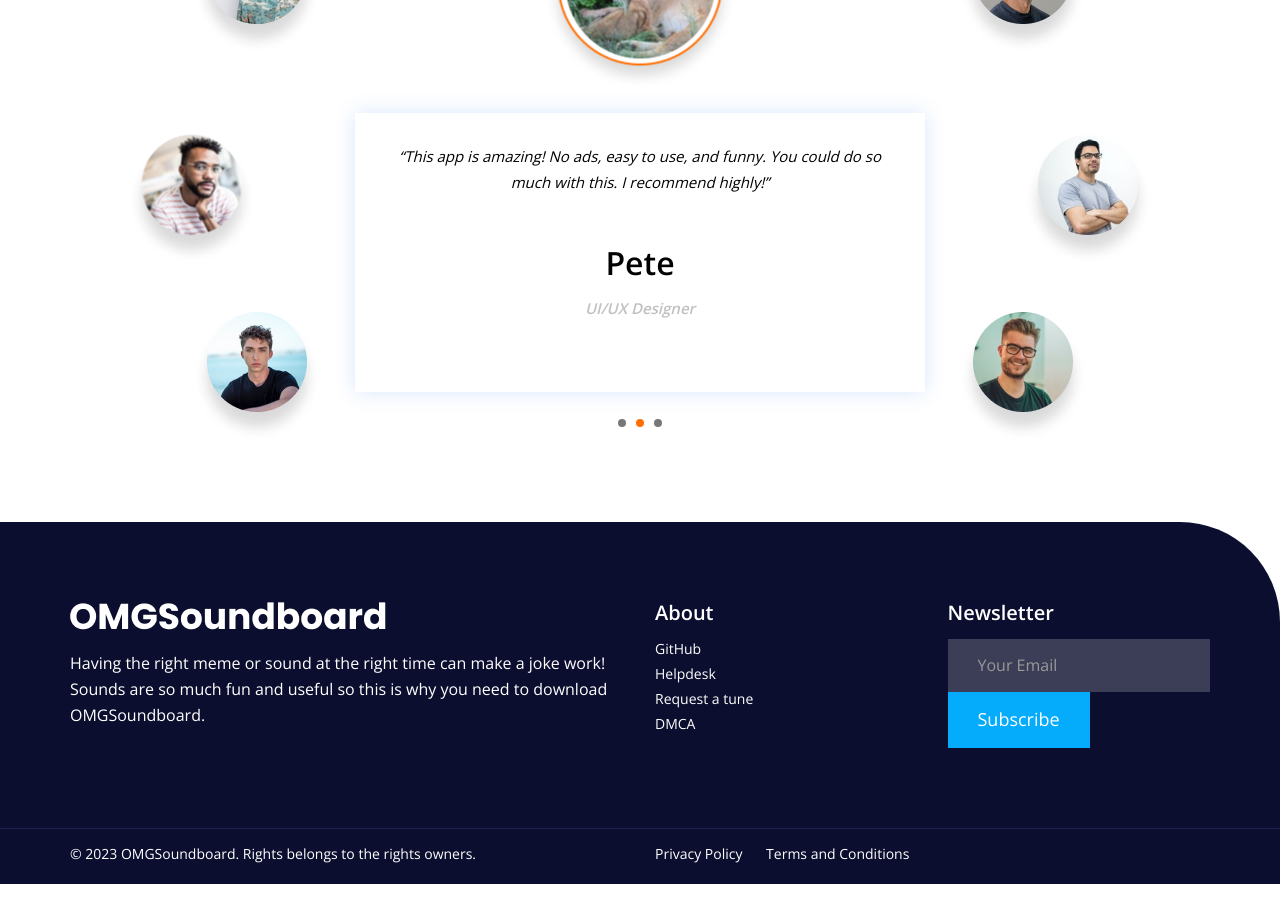
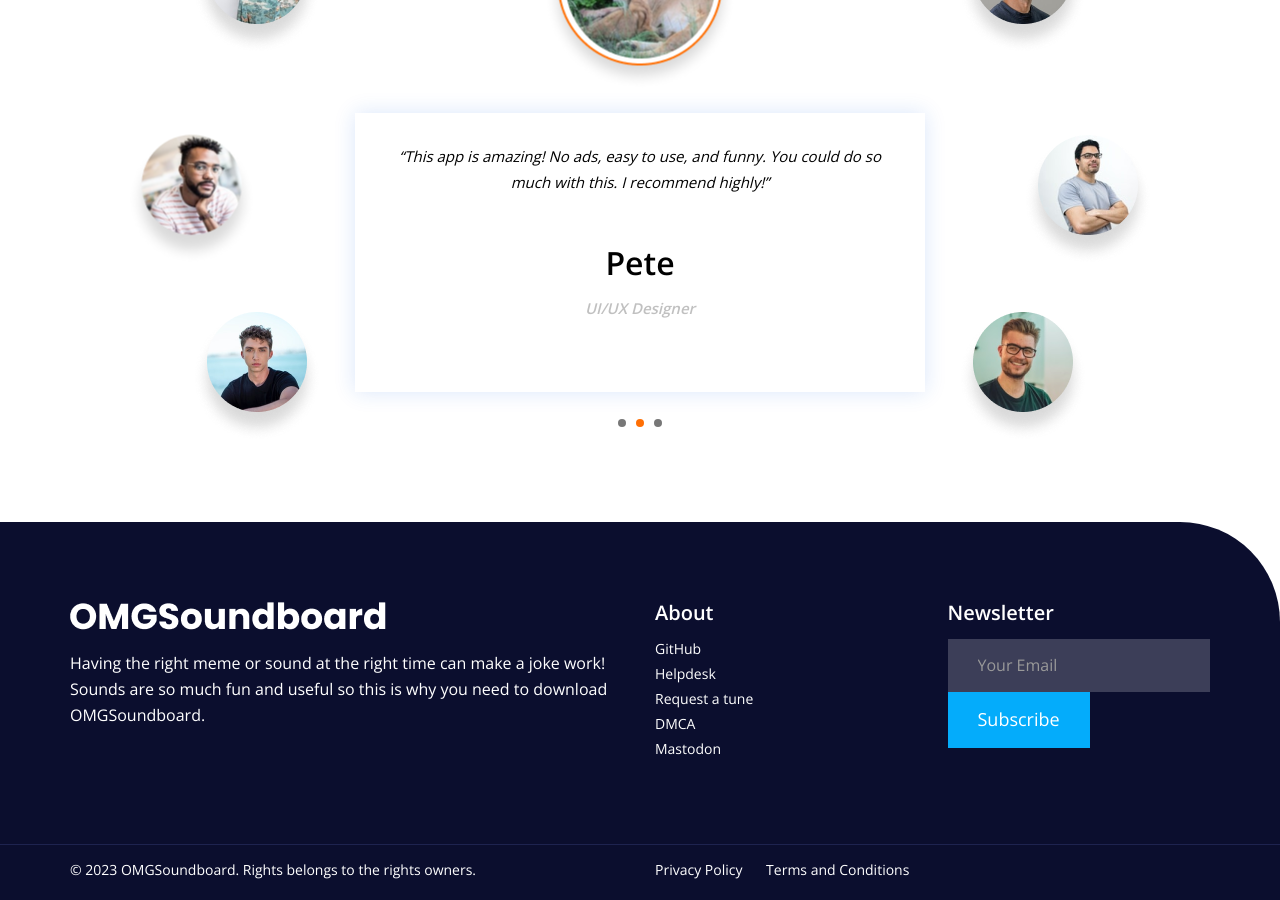
Before and after one commit to OMGSoundboard/OMGSoundboard.github.io, a Jekyll site: the page built from index.html, in a window 1280 px wide and 900 px high, scrolled down 3600 px. Built offline with Jekyll 4.4.1, drawn with Linux system fonts in a browser that asks for light colours; comment, search, counter and statistics services are not loaded.

Commit message:
Added Mastodon link

```diff
--- a/_config.yml
+++ b/_config.yml
@@ -152,3 +152,5 @@
     url: "mailto:marvin@omgsoundboard.audio?subject=Tune%20Request"
   - name: "DMCA"
     url: "mailto:marvin@omgsoundboard.audio?subject=DMCA"
+  - name: "Mastodon"
+    url: "https://androiddev.social/@OMGSoundboard"
```
